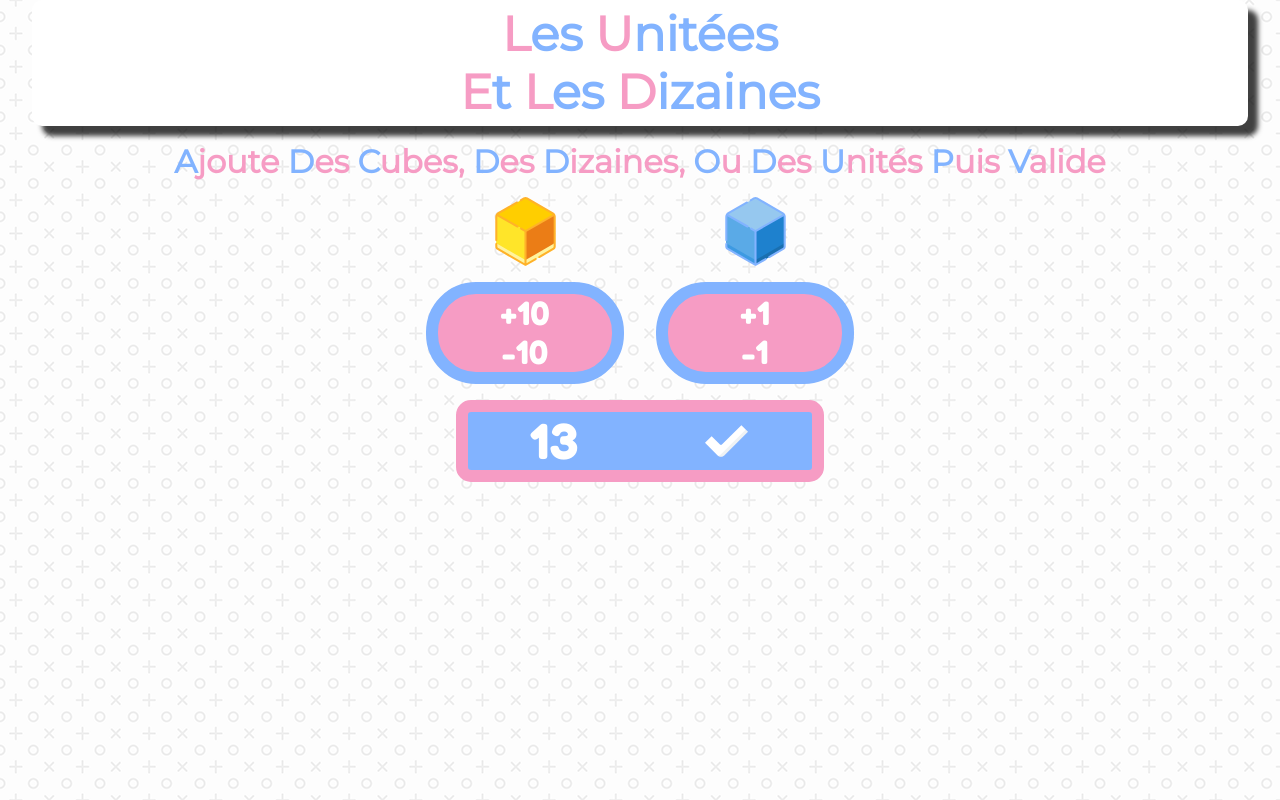
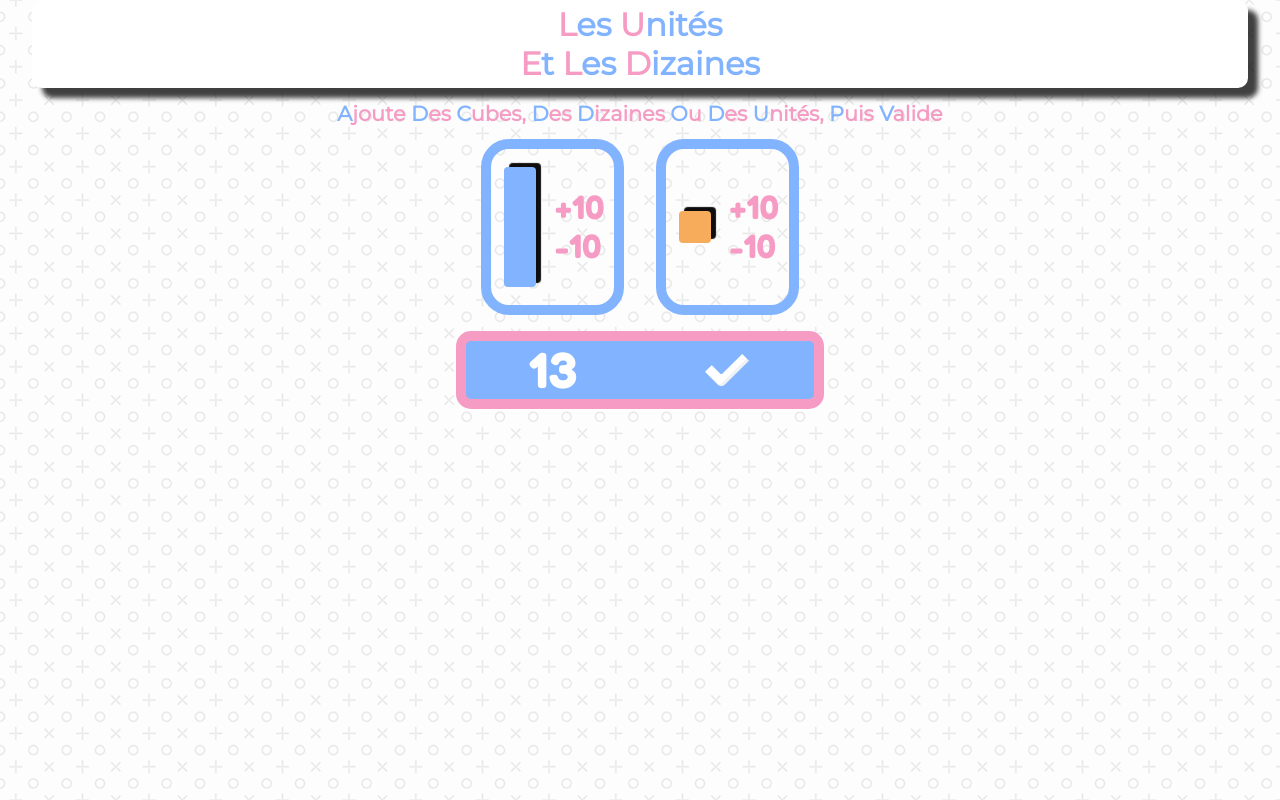
Before and after one commit to AlexisMeunier/MathemaKids, a plain HTML site: page exercice/uniteetdizaine.html in a window 1280 px wide. Drawn offline with Linux system fonts and the light colour scheme.

Commit message:
modif design unité et dizaine

```diff
--- a/css/style.css
+++ b/css/style.css
@@ -45,14 +45,14 @@ h1 {
 	margin: auto;
 	text-align: center;
 	color: var(--blue);
-	font-size: 3rem;
+	font-size: 2rem;
 	background-color: #fff;
 }
 h2 {
 	text-align: center;
 	color: var(--pink);
-	font-size: 2rem;
-	margin: 1rem;
+	font-size: 1.3rem;
+	margin: .8rem;
 }
 .first--letter--blue span {
 	color: var(--blue);
@@ -108,11 +108,12 @@ h2 {
     align-items: center;
 }
 .flex--d--wrap {
-
     -webkit-flex-wrap: wrap;
     -ms-flex-wrap: wrap;
     flex-wrap: wrap;
-
+}
+.flex--d--column {
+	flex-direction: column;
 }
 .btn--action {
 	width: 100%;
@@ -159,31 +160,44 @@ h2 {
 
 /* Unités et dizaines */
 .container_dixaines {
- width: 70%;
+ width: 60%;
 }
 .container_unites {
- width: 30%;
+ width: 40%;
 }
 .unit, .ten {
-	margin: 1rem;
- 	font-size: 2rem;
- 	border: 12px var(--blue) solid;
- 	background-color: var(--pink);
- 	border-radius: 50px;
- 	color: white;
- 	text-align: center;
+    margin:  0 1rem 1rem 1rem;
+    font-size: 2rem;
+    border: 10px var(--blue) solid;
+    border-radius: 28px;
+    color: var(--pink);
+    padding: .6rem;
+    height: 22vh;
 }
 .unit div, .ten div {
  	font-family: var(--fred);
 }
 .schemap {
-	margin-top: 2rem;
+	margin-top: 1rem;
+}
+.more--less {
+	margin-left: 1rem;
 }
 .cubeOfUnit {
-	width: 40px;
+	background-color: var(--orange);
+    width: 4vh;
+    height: 4vh;
+    box-shadow: 5px -4px 1px #0e0e0e;
+    margin: 3px;
+    border-radius: 4px;
 }
 .cubeOfTen {
-	width: 75px;
+	background-color: var(--blue);
+    width: 4vh;
+    height: 15vh;
+    box-shadow: 5px -4px 1px #0e0e0e;
+    margin: 3px;
+    border-radius: 4px;
 }
 .btn--action img {
 	width: 10vh;
@@ -204,7 +218,7 @@ h2 {
 .check--n--nombre {
 	background-color: var(--blue);
 	border-radius: 15px;
-	border: 12px solid var(--pink);
+	border: 10px solid var(--pink);
 	color: white;
 	width: 80%;
 	margin: auto;
--- a/exercice/uniteetdizaine.html
+++ b/exercice/uniteetdizaine.html
@@ -21,17 +21,17 @@
 <body>
    <header>
       <h1 class="first--letter--pink border--box--shadow">
-         <span>L</span>es <span>U</span>nitées <br> <span>e</span>t <span>l</span>es <span>d</span>izaines
+         <span>L</span>es <span>U</span>nités <br> <span>e</span>t <span>l</span>es <span>d</span>izaines
       </h1>
       <h2 class="first--letter--blue">
          <span>a</span>joute
          <span>d</span>es
          <span>c</span>ubes,
          <span>d</span>es
-         <span>d</span>izaines,
+         <span>d</span>izaines
          <span>o</span>u
          <span>d</span>es
-         <span>u</span>nités
+         <span>u</span>nités,
          <span>p</span>uis
          <span>v</span>alide
       </h2>
@@ -39,11 +39,12 @@
    <main>
       <div class="wrapper">
          <div class="flex j--c--center">
-            <div>
-               <div class="d--cube flex j--c--center">
-                  <img src="../img/d-cube.svg" alt="">
+            <div class="ten flex">
+               <div class="d--cube flex j--c--center a--i--center">
+                  <div class="cubeOfTen"></div>
+                  <!-- <img src="../img/d-cube.svg" alt=""> -->
                </div>
-               <div class="unit">
+               <div class="more--less flex j--c--center flex--d--column ">
                   <div onclick="game.edit_response(+10)">
                      <div>+10</div>
                   </div>
@@ -53,15 +54,18 @@
                </div>
             </div>
             <div>
-               <div class="u--cube flex j--c--center">
-                  <img src="../img/u-cube.svg" alt="">
-               </div>
-               <div class="ten">
-                  <div onclick="game.edit_response(+1)">
-                     <div>+1</div>
+               <div class="unit flex">
+                  <div class="u--cube flex j--c--center a--i--center">
+                     <div class="cubeOfUnit"></div>
+                    <!--  <img src="../img/u-cube.svg" alt=""> -->
                   </div>
-                  <div onclick="game.edit_response(-1)">
-                     <div>-1</div>
+                  <div class="more--less flex j--c--center flex--d--column ">
+                     <div onclick="game.edit_response(+1)">
+                        <div>+10</div>
+                     </div>
+                     <div onclick="game.edit_response(-1)">
+                        <div>-10</div>
+                     </div>
                   </div>
                </div>
             </div>
--- a/js/uniteetdizaine.js
+++ b/js/uniteetdizaine.js
@@ -141,9 +141,9 @@ class Game
       {
          let unite = document.createElement('div');
          unite.classList.add('cubeOfUnit');
-         let uCube = document.createElement('img')
+/*         let uCube = document.createElement('img')
          uCube.setAttribute("src", "../img/u-cube.svg");
-         unite.appendChild(uCube);
+         unite.appendChild(uCube);*/
 
          ctn_uni.appendChild(unite);
       }
@@ -152,9 +152,9 @@ class Game
       {
          let dixaine = document.createElement('div')
          dixaine.classList.add('cubeOfTen');
-         let dCube = document.createElement('img')
+ /*        let dCube = document.createElement('img')
          dCube.setAttribute("src", "../img/d-cube.svg");
-         dixaine.appendChild(dCube);
+         dixaine.appendChild(dCube);*/
 
          ctn_dix.appendChild(dixaine);
       }
```
